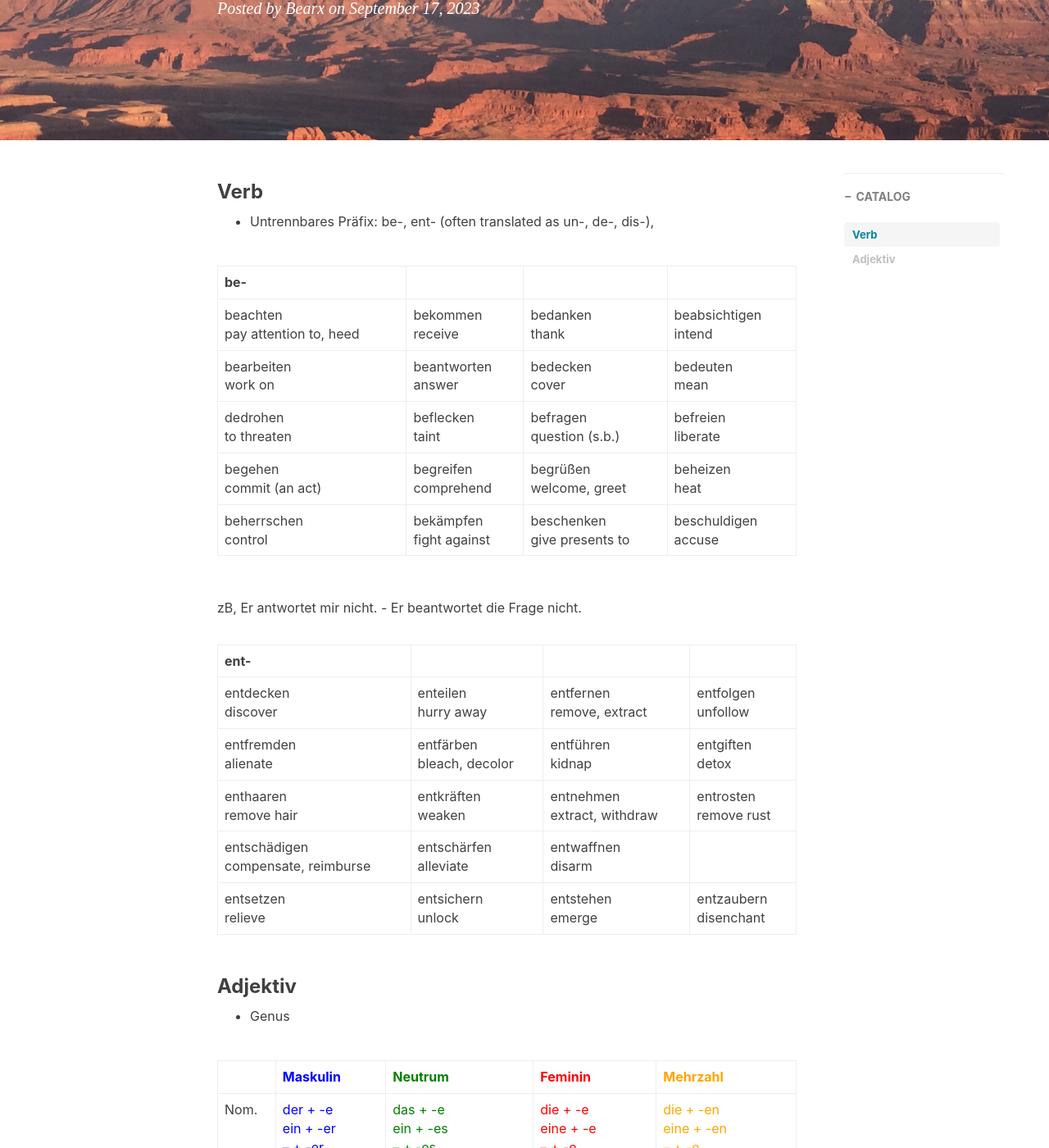
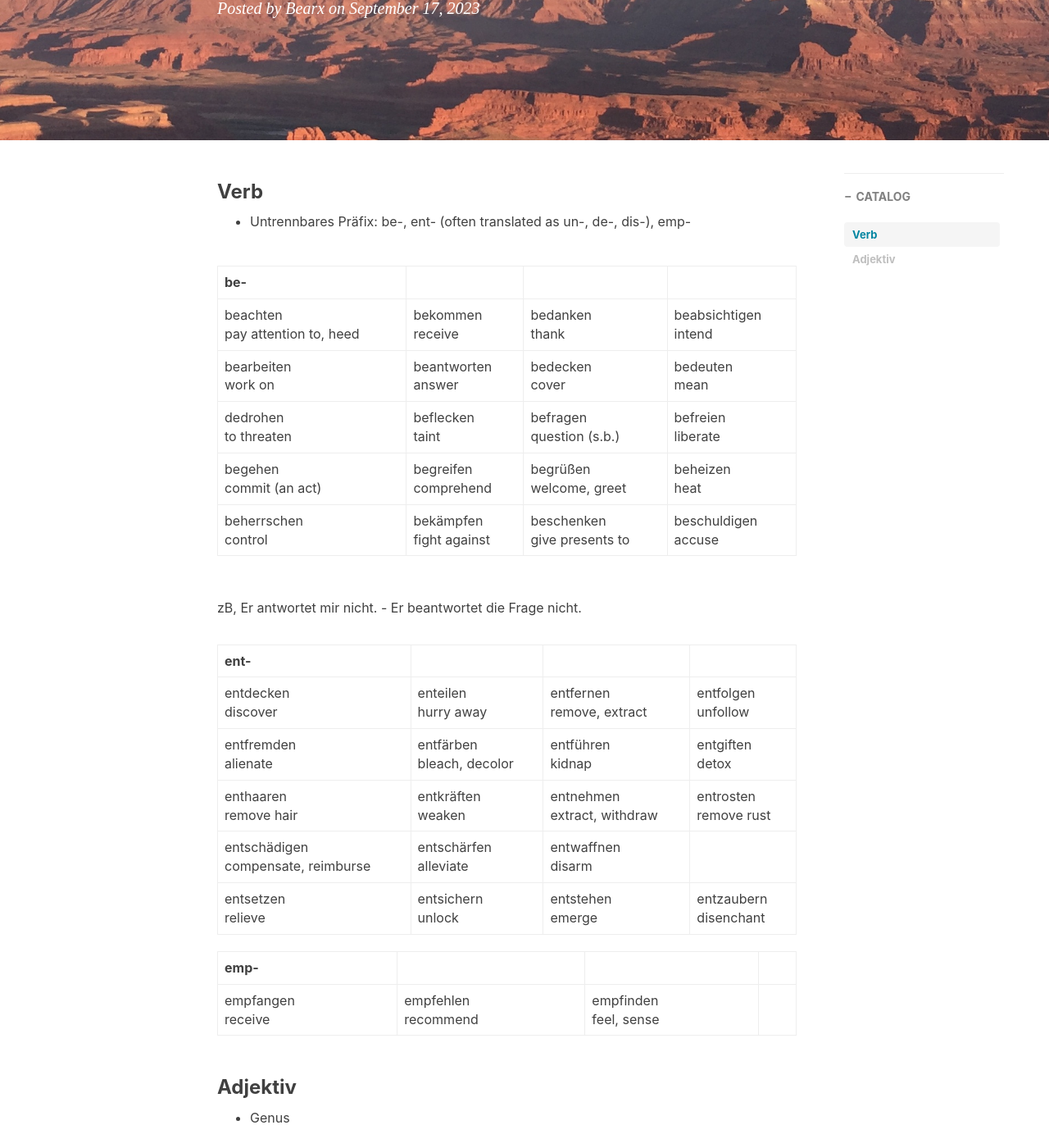
Before and after one commit to Bearxcave/Bearxcave.github.io, a Jekyll site: the page built from _posts/2023-09-17-Deutsch-learnen.md, in a window 1280 px wide and 1400 px high, scrolled down 286 px. Shown: the whole window at 82% size. Built offline with Jekyll 4.4.1, drawn with Linux system fonts in a browser that asks for light colours; nearby versions of some CDN libraries; comment, search, counter and statistics services are not loaded.

Commit message:
Update 2023-09-17-Deutsch-learnen.md

```diff
--- a/_posts/2023-09-17-Deutsch-learnen.md
+++ b/_posts/2023-09-17-Deutsch-learnen.md
@@ -12,7 +12,7 @@ tags:
 
 ### Verb
 
-* Untrennbares Präfix: be-, ent- (often translated as un-, de-, dis-),
+* Untrennbares Präfix: be-, ent- (often translated as un-, de-, dis-), emp-
 
 | be- |  |  |  |
 | ---- | ---- | ---- | ---- |
@@ -31,6 +31,10 @@ zB, Er antwortet mir nicht. - Er beantwortet die Frage nicht.
 | enthaaren<br>remove hair | entkräften<br>weaken | entnehmen<br>extract, withdraw | entrosten<br>remove rust |
 | entschädigen<br>compensate, reimburse | entschärfen<br>alleviate | entwaffnen<br>disarm |
 | entsetzen<br>relieve | entsichern<br>unlock | entstehen<br>emerge | entzaubern<br>disenchant |
+
+| emp- |  |  |  |
+| ---- | ---- | ---- | ---- |
+| empfangen<br>receive | empfehlen<br>recommend | empfinden<br>feel, sense |  |
 
 ### Adjektiv
 
```
